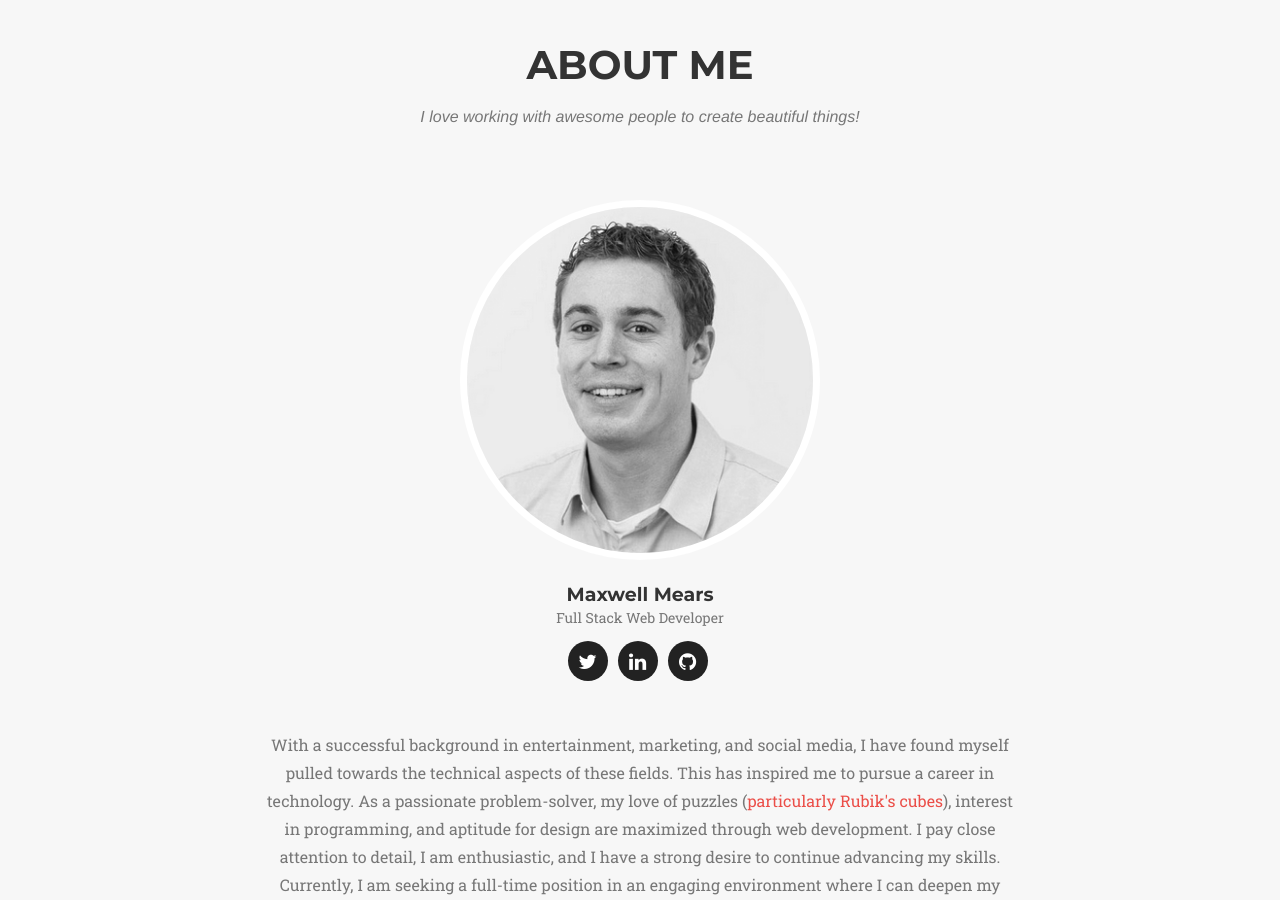
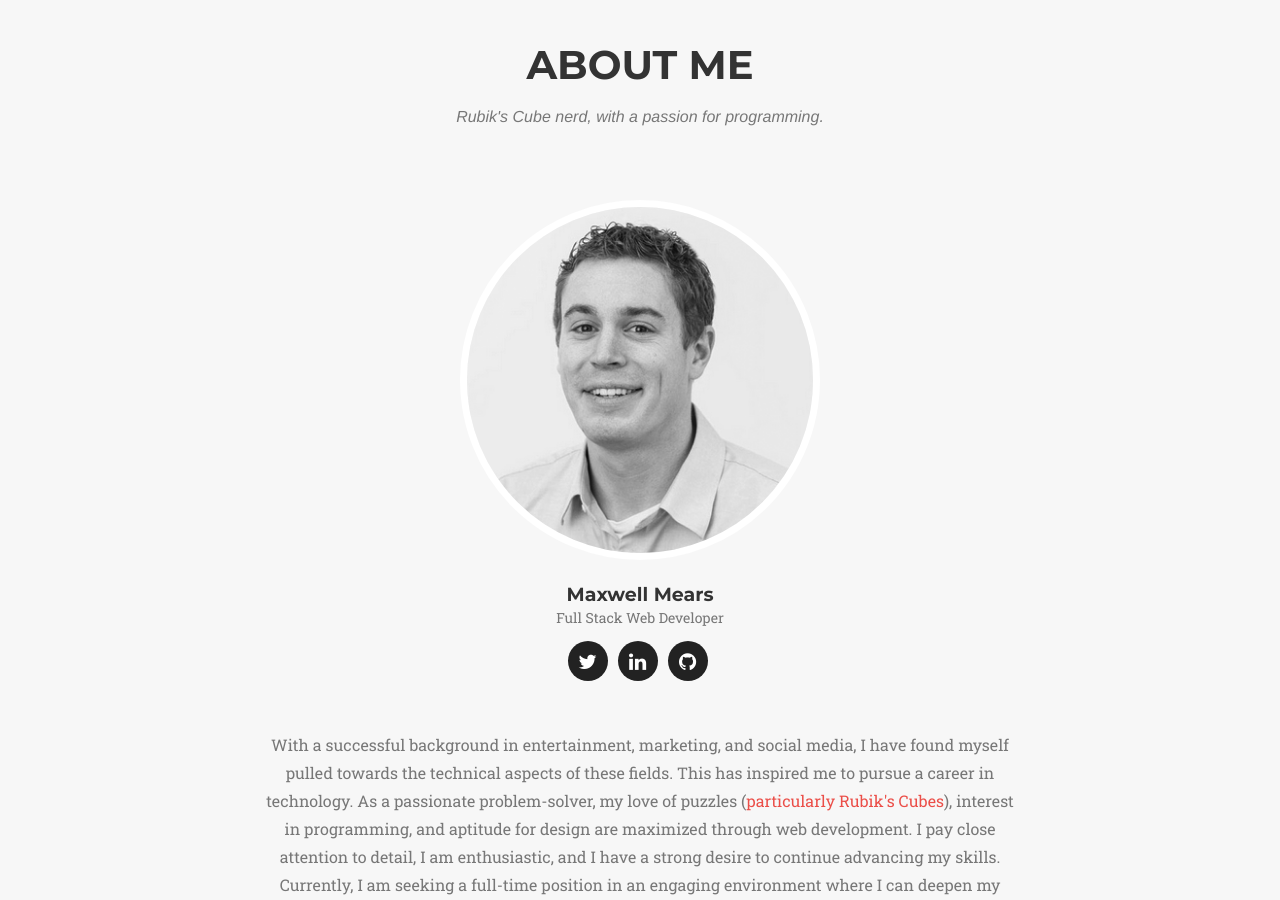
Before and after one commit to iMears/iMears.github.io, a Jekyll site: the page built from index.html, in a window 1280 px wide and 1400 px high, scrolled down 713 px. Shown: the part 152-1052 px from the top of the window. Built offline with Jekyll 4.4.1, drawn with Linux system fonts in a browser that asks for light colours; some web fonts are replaced.

Commit message:
Reworded about me include

```diff
--- a/_includes/about.html
+++ b/_includes/about.html
@@ -4,7 +4,7 @@
             <div class="row">
                 <div class="col-lg-12 text-center">
                     <h2 class="section-heading">About Me</h2>
-                    <h3 class="section-subheading text-muted">I love working with awesome people to create beautiful things!</h3>
+                    <h3 class="section-subheading text-muted">Rubik's Cube nerd, with a passion for programming.</h3>
                 </div>
             </div>
             <div class="row">
@@ -26,7 +26,7 @@
             </div>
             <div class="row">
                 <div class="col-lg-8 col-lg-offset-2 text-center">
-                    <p class="large text-muted">With a successful background in entertainment, marketing, and social media, I have found myself pulled towards the technical aspects of these fields. This has inspired me to pursue a career in technology. As a passionate problem-solver, my love of puzzles (<a href="https://youtu.be/-K8XaDLmUxU" target="_blank">particularly Rubik's cubes</a>), interest in programming, and aptitude for design are maximized through web development. I pay close attention to detail, I am enthusiastic, and I have a strong desire to continue advancing my skills. Currently, I am seeking a full-time position in an engaging environment where I can deepen my existing skills, and develop new ones.</p>
+                    <p class="large text-muted">With a successful background in entertainment, marketing, and social media, I have found myself pulled towards the technical aspects of these fields. This has inspired me to pursue a career in technology. As a passionate problem-solver, my love of puzzles (<a href="https://youtu.be/-K8XaDLmUxU" target="_blank">particularly Rubik's Cubes</a>), interest in programming, and aptitude for design are maximized through web development. I pay close attention to detail, I am enthusiastic, and I have a strong desire to continue advancing my skills. Currently, I am seeking a full-time position in an engaging environment where I can deepen my existing skills, and develop new ones.</p>
                 </div>
             </div>
         </div>
```
